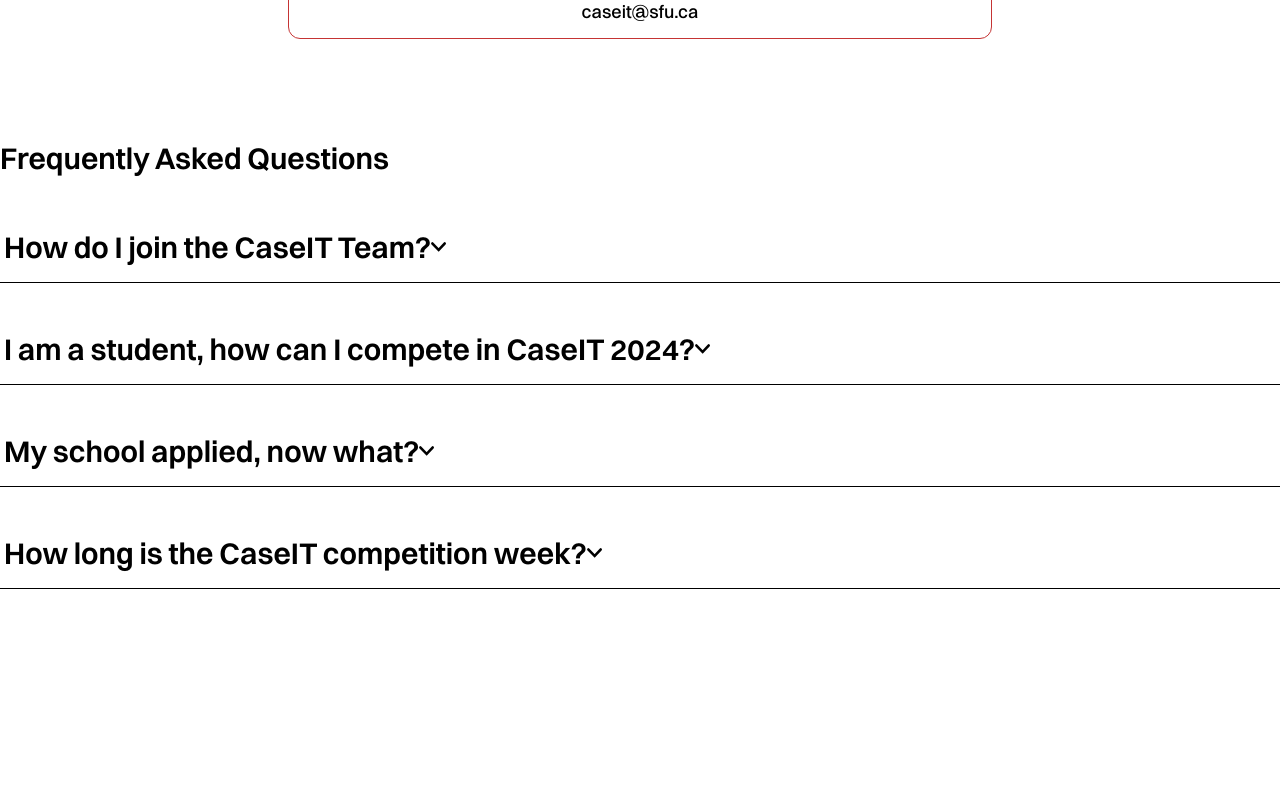
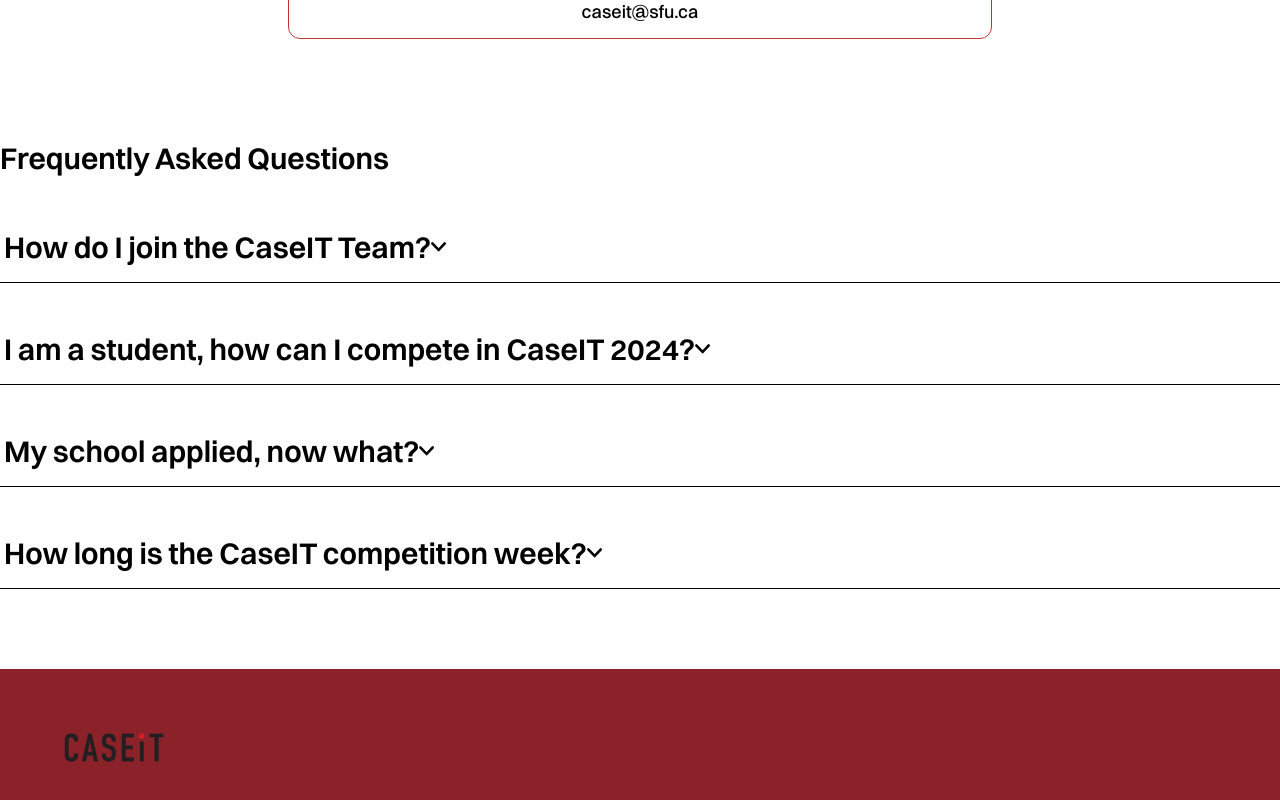
Before and after one commit to smchng/CaseIT2025, a Next.js app: page /contact in a window 1280 px wide. Shown: the part 753-1553 px from the top of the page. Before the commit the page ends 1342 px from the top, so only its background shows below. Built offline with nearby package versions, Linux system fonts and the light colour scheme.

Commit message:
added placeholder footer

```diff
--- a/app/layout.tsx
+++ b/app/layout.tsx
@@ -1,5 +1,6 @@
 import type { Metadata } from "next";
 import { NavBar } from "@/components/nav";
+import { Footer } from "@/components/footer";
 import "@/styles/globals.css";
 
 export const metadata: Metadata = {
@@ -20,6 +21,7 @@
       <body className="font-dinProRegular ">
         <NavBar />
         {children}
+        <Footer />
       </body>
     </html>
   );
--- a/components/footer.tsx
+++ b/components/footer.tsx
@@ -1,3 +1,14 @@
+import Image from "next/image";
 export const Footer = () => {
-  return <div className="bg-footerRed"></div>;
+  return (
+    <div className="bg-footerRed p-[5vw] mt-[10vh]">
+      {" "}
+      <Image
+        src="/svgs/CaseIT_Black.svg"
+        alt="CaseIt Logo Black"
+        width="100"
+        height="100"
+      />
+    </div>
+  );
 };
```
